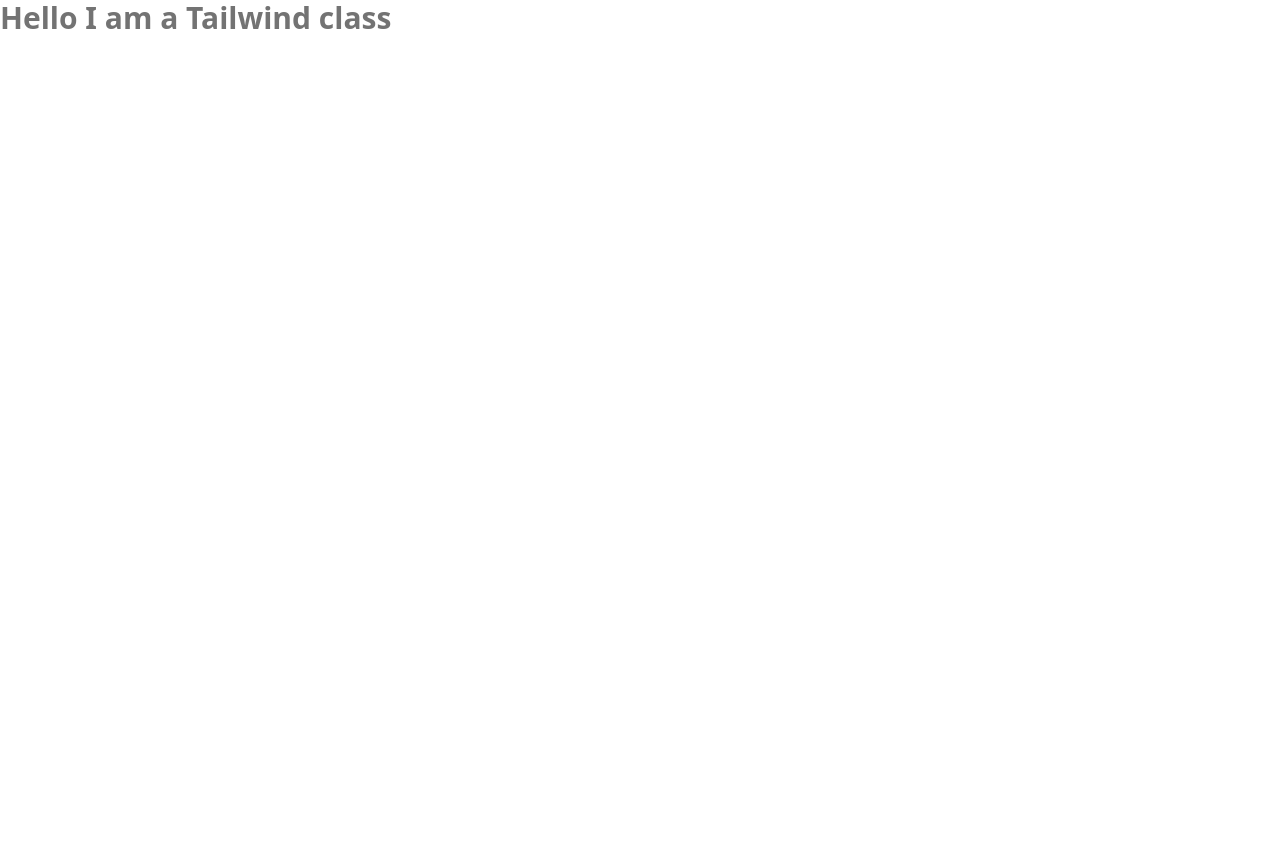
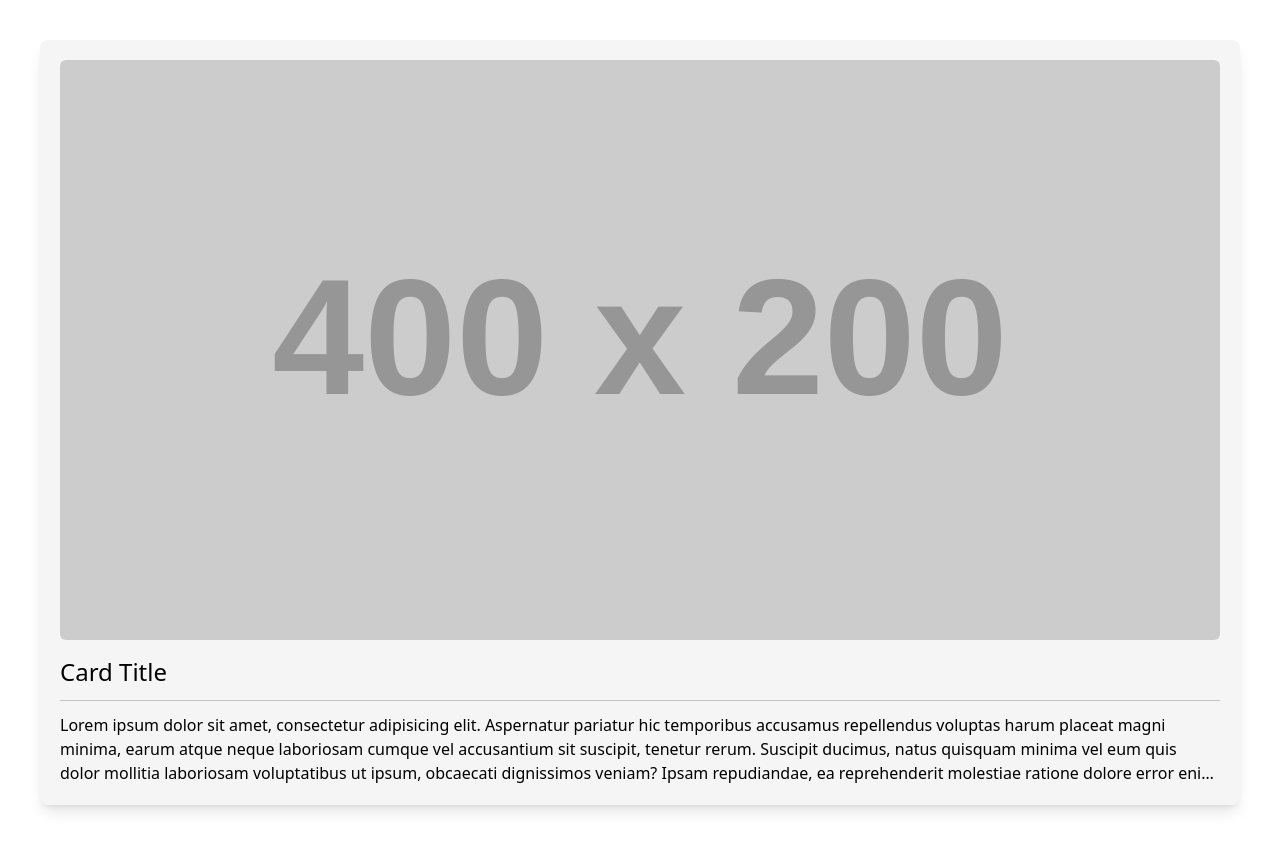
Before and after one commit to nathinho89/tailwind-v4, a Nuxt app: page / in a window 1280 px wide. Before the commit the page ends 800 px from the top, so only its background shows below. Built offline with nearby package versions, Linux system fonts and the light colour scheme.

Commit message:
Created first component - AppCard

```diff
--- a/app.vue
+++ b/app.vue
@@ -1,7 +1,11 @@
+<script setup lang="ts">
+import AppCard from "@/components/AppCard.vue"
+</script>
+
 <template>
-  <div>
-    <h1 class="font-bold text-3xl text-neutral-500">Hello I am a Tailwind class</h1>
-  </div>
+    <div class="m-10">
+      <AppCard />
+    </div>
 </template>
 
 <style>
--- /dev/null
+++ b/components/AppCard.vue
@@ -0,0 +1,13 @@
+<script setup lang="ts">
+</script>
+
+<template>
+    <div class="shadow-lg p-5 rounded-lg bg-neutral-100">
+        <img src="http://placehold.co/400x200" alt="Placeholder" class="rounded-md w-full object-cover mb-4">
+        <h4 class="font-light text-2xl">Card Title</h4>
+        <hr class="opacity-20 my-3 h-px" >
+        <p class="line-clamp-3">Lorem ipsum dolor sit amet, consectetur adipisicing elit. Aspernatur pariatur hic temporibus accusamus repellendus voluptas harum placeat magni minima, earum atque neque laboriosam cumque vel accusantium sit suscipit, tenetur rerum.
+        Suscipit ducimus, natus quisquam minima vel eum quis dolor mollitia laboriosam voluptatibus ut ipsum, obcaecati dignissimos veniam? Ipsam repudiandae, ea reprehenderit molestiae ratione dolore error enim aut, laborum modi architecto?
+        Inventore, aliquid quasi quia adipisci voluptate neque ullam earum veritatis, molestiae sint nulla maiores commodi ut eius ducimus repellendus animi a quam, totam laborum. Doloribus sequi sunt molestias earum omnis.</p>
+    </div>
+</template>
```
